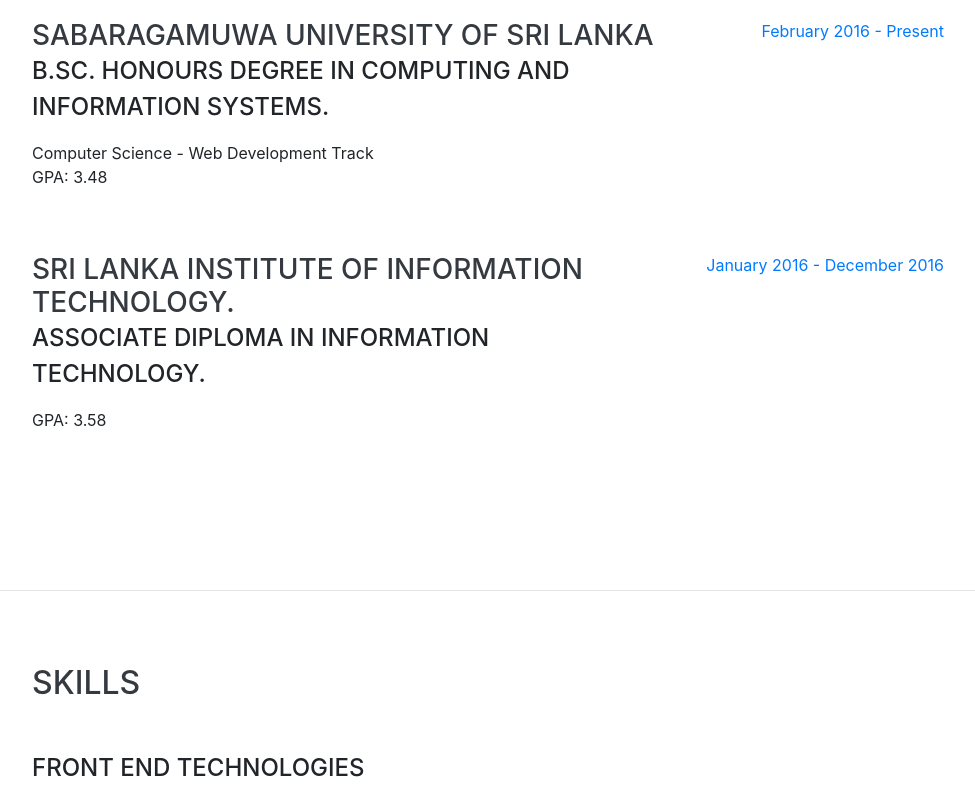
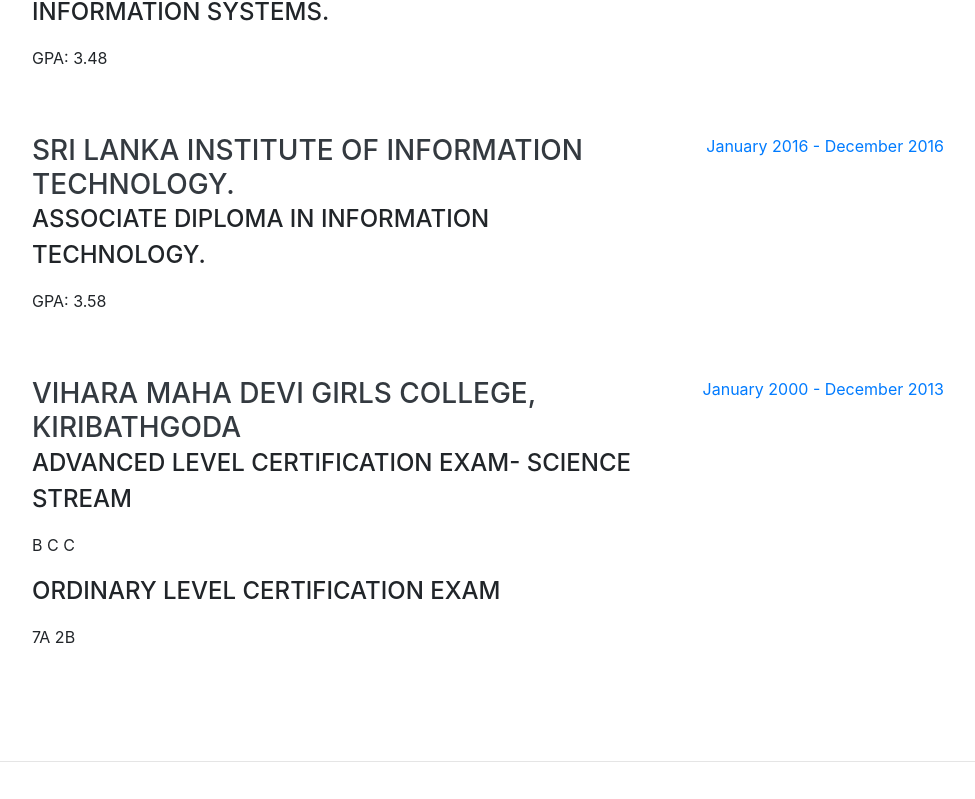
Before and after one commit to LakminiManthrirathna/portfolio-2020, a website with bundled scripts: page index.html in a window 1280 px wide. Shown: the part 2039-2838 px from the top of the page, without its empty margins (288-1263 px from the left). Built offline with nearby package versions, Linux system fonts and the light colour scheme; a web font is replaced by a local one.

Commit message:
some changes

```diff
--- a/index.html
+++ b/index.html
@@ -150,7 +150,6 @@
           <div class="resume-content">
             <h3 class="mb-0">Sabaragamuwa University of Sri Lanka</h3>
             <div class="subheading mb-3">B.Sc. Honours Degree in Computing and Information Systems.</div>
-            <div>Computer Science - Web Development Track</div>
             <p>GPA: 3.48</p>
           </div>
           <div class="resume-date text-md-right">
@@ -158,7 +157,7 @@
           </div>
         </div>
 
-        <div class="resume-item d-flex flex-column flex-md-row justify-content-between">
+        <div class="resume-item d-flex flex-column flex-md-row justify-content-between mb-5">
           <div class="resume-content">
             <h3 class="mb-0">Sri Lanka Institute of Information Technology.</h3>
             <div class="subheading mb-3">Associate Diploma in Information Technology.</div>
@@ -169,6 +168,18 @@
           </div>
         </div>
 
+        <div class="resume-item d-flex flex-column flex-md-row justify-content-between mb-5">
+          <div class="resume-content">
+            <h3 class="mb-0">Vihara Maha Devi Girls College, Kiribathgoda</h3>
+            <div class="subheading mb-3">Advanced level certification exam- Science stream</div>
+            <p>B C C</p>
+            <div class="subheading mb-3">Ordinary level certification exam</div>
+            <p>7A 2B</p>
+          </div>
+          <div class="resume-date text-md-right">
+            <span class="text-primary">January 2000 - December 2013</span>
+          </div>
+        </div>
       </div>
     </section>
 
```
